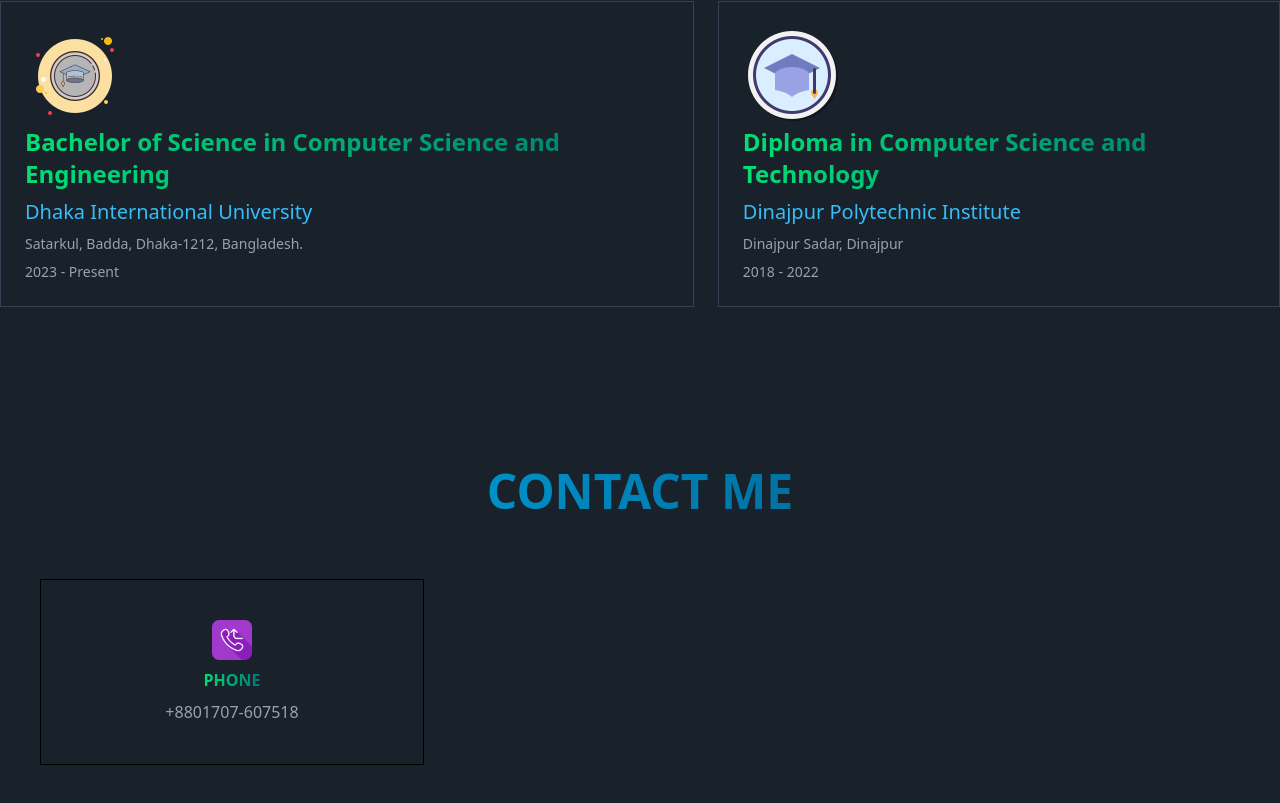
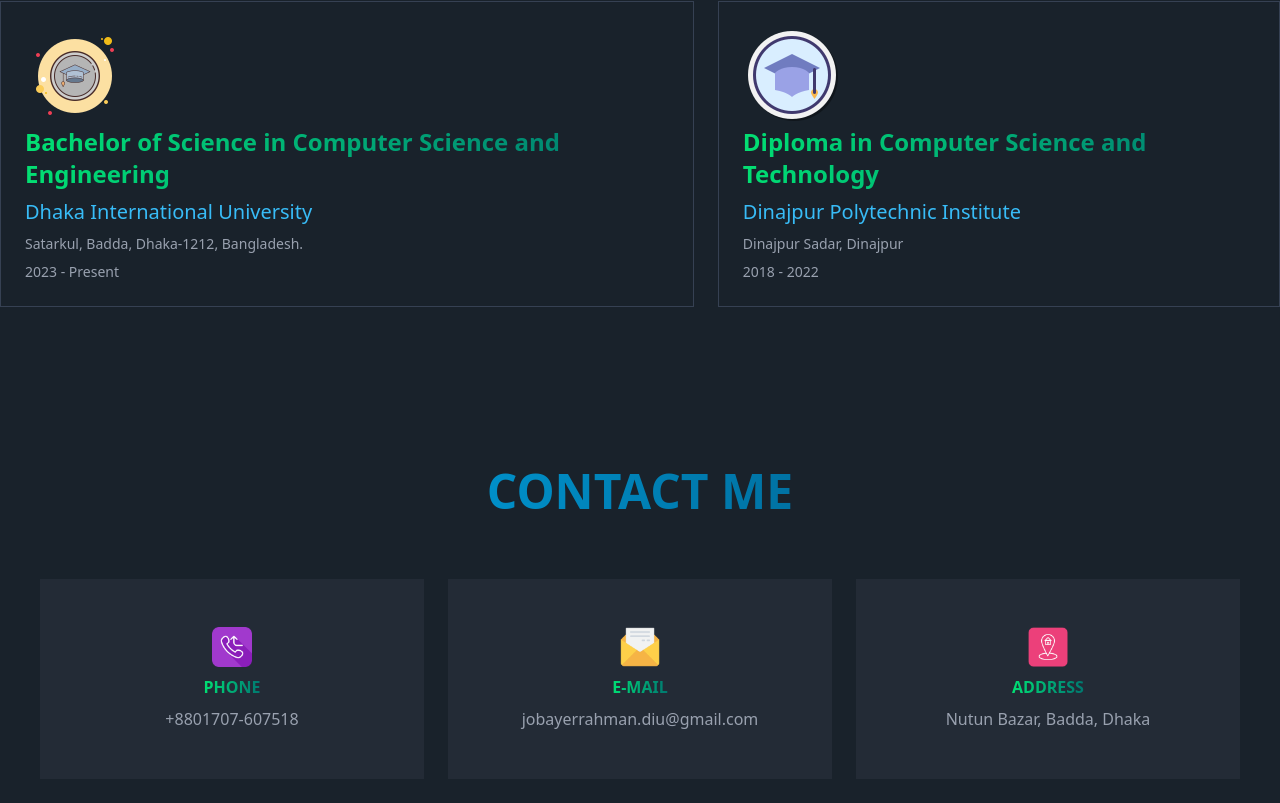
Before and after one commit to JobayerRahman106/portfolio, a React (Vite) app: page / in a window 1280 px wide. Shown: the part 2023-2826 px from the top of the page. Built offline with nearby package versions, Linux system fonts and the light colour scheme.

Commit message:
Update Contact

```diff
--- a/src/section/Contact.jsx
+++ b/src/section/Contact.jsx
@@ -1,6 +1,8 @@
 import React from 'react'
 import PhoneImg from '../assets/image/call.png'
 import MailImg from '../assets/image/mail.png'
+import LocationImg from '../assets/image/location.png'
+import { Link } from 'react-router-dom'
 
 const Contact = () => {
   return (
@@ -8,13 +10,29 @@
       <h2 className='text-5xl font-semibold text-center text-transparent bg-clip-text bg-linear-to-r from-sky-400  to-sky-900 text-transform: uppercase'>Contact Me</h2>
 
       <div className='grid grid-cols-3 mt-16 gap-6'>
-        <div className='border  p-10 '>
+
+        <div className='border  p-12 border-none  bg-[#232b36]'>
           <div className="flex flex-col items-center ">
             <img className='w-10' src={PhoneImg} alt="PhoneImg" />
-            <h3 className='my-2 font-semibold text-transparent bg-clip-text bg-linear-to-r from-green-400 to-teal-700 text-transform: uppercase'>Phone</h3>
-            <p className='text-gray-400'>+8801707-607518</p>
+            <h3 className='my-2  font-semibold text-transparent bg-clip-text bg-linear-to-r from-green-400 to-teal-700 text-transform: uppercase'>Phone</h3>
+            <Link to="tel:+8801707-607518" className='text-gray-400'>+8801707-607518</Link>
           </div>
         </div>
+        <div className='border  p-12 border-none  bg-[#232b36]'>
+          <div className="flex flex-col items-center ">
+            <img className='w-10' src={MailImg} alt="PhoneImg" />
+            <h3 className='my-2  font-semibold text-transparent bg-clip-text bg-linear-to-r from-green-400 to-teal-700 text-transform: uppercase'>e-mail</h3>
+            <Link to="mailto:jobayerrahman.diu@gmail.com" className='text-gray-400'>jobayerrahman.diu@gmail.com</Link>
+          </div>
+        </div>
+        <div className='border  p-12 border-none  bg-[#232b36]'>
+          <div className="flex flex-col items-center ">
+            <img className='w-10' src={LocationImg} alt="PhoneImg" />
+            <h3 className='my-2  font-semibold text-transparent bg-clip-text bg-linear-to-r from-green-400 to-teal-700 text-transform: uppercase'>address</h3>
+            <Link  className='text-gray-400'>Nutun Bazar, Badda, Dhaka</Link>
+          </div>
+        </div>
+
       </div>
 
     </div>
```
